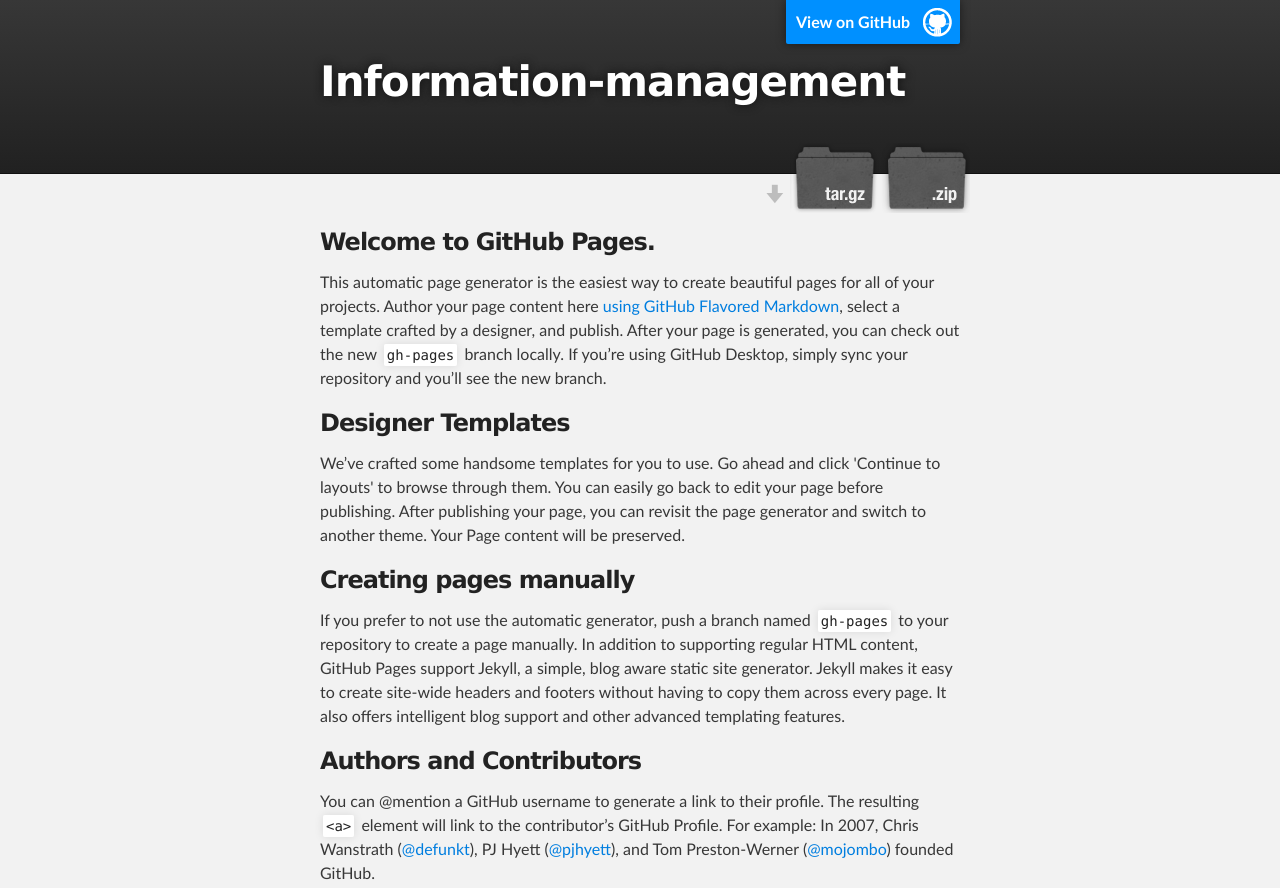
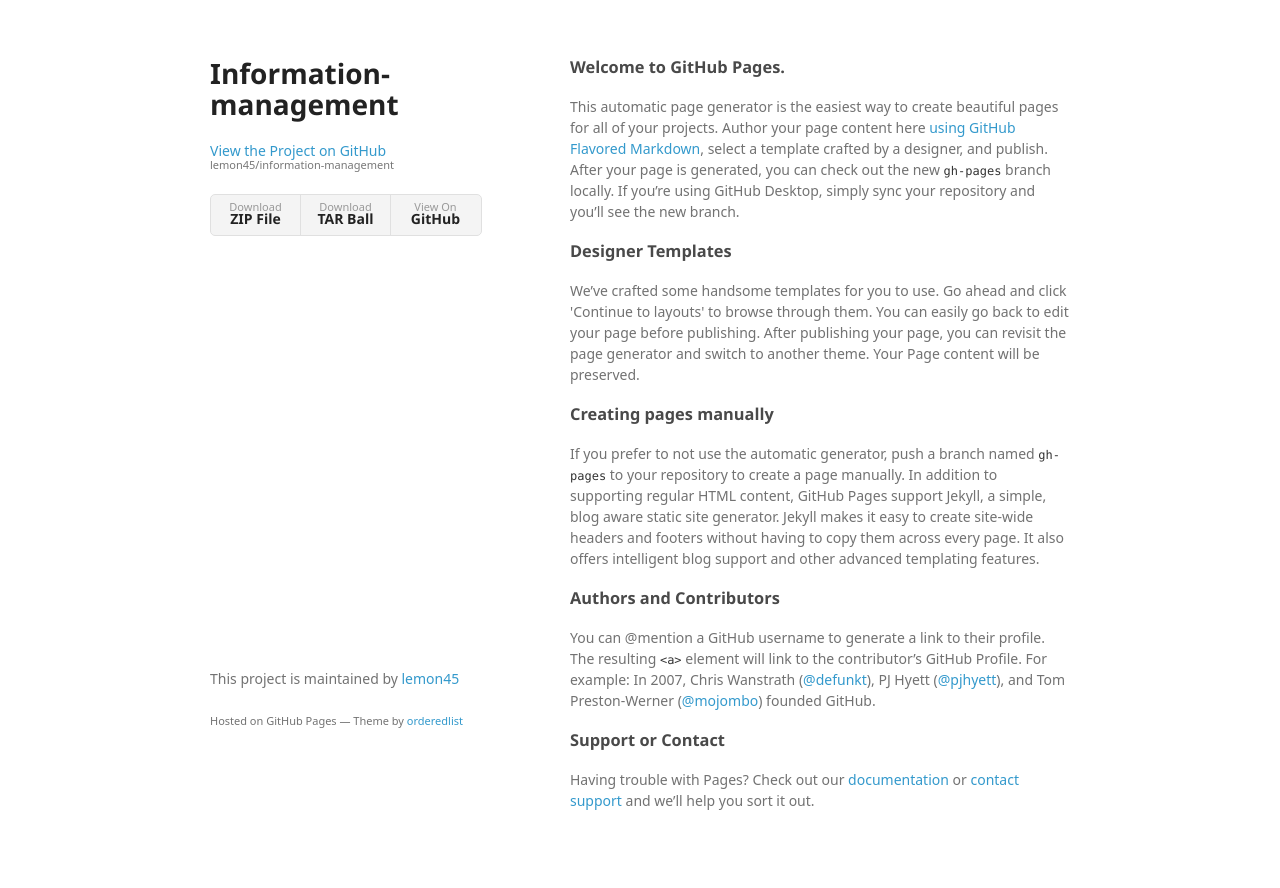
Before and after one commit to lemon45/information-management, a plain HTML site: page index.html in a window 1280 px wide. Shown: the top 888 px of the page. Drawn offline with Linux system fonts and the light colour scheme; a web font is replaced by a local one.

Commit message:
Create master branch via GitHub

```diff
--- a/index.html
+++ b/index.html
@@ -1,36 +1,33 @@
-<!DOCTYPE html>
+<!doctype html>
 <html>
+  <head>
+    <meta charset="utf-8">
+    <meta http-equiv="X-UA-Compatible" content="chrome=1">
+    <title>Information-management by lemon45</title>
 
-  <head>
-    <meta charset='utf-8'>
-    <meta http-equiv="X-UA-Compatible" content="chrome=1">
-    <meta name="description" content="Information-management : ">
+    <link rel="stylesheet" href="stylesheets/styles.css">
+    <link rel="stylesheet" href="stylesheets/github-light.css">
+    <meta name="viewport" content="width=device-width">
+    <!--[if lt IE 9]>
+    <script src="//html5shiv.googlecode.com/svn/trunk/html5.js"></script>
+    <![endif]-->
+  </head>
+  <body>
+    <div class="wrapper">
+      <header>
+        <h1>Information-management</h1>
+        <p></p>
 
-    <link rel="stylesheet" type="text/css" media="screen" href="stylesheets/stylesheet.css">
+        <p class="view"><a href="https://github.com/lemon45/information-management">View the Project on GitHub <small>lemon45/information-management</small></a></p>
 
-    <title>Information-management</title>
-  </head>
 
-  <body>
-
-    <!-- HEADER -->
-    <div id="header_wrap" class="outer">
-        <header class="inner">
-          <a id="forkme_banner" href="https://github.com/lemon45/information-management">View on GitHub</a>
-
-          <h1 id="project_title">Information-management</h1>
-          <h2 id="project_tagline"></h2>
-
-            <section id="downloads">
-              <a class="zip_download_link" href="https://github.com/lemon45/information-management/zipball/master">Download this project as a .zip file</a>
-              <a class="tar_download_link" href="https://github.com/lemon45/information-management/tarball/master">Download this project as a tar.gz file</a>
-            </section>
-        </header>
-    </div>
-
-    <!-- MAIN CONTENT -->
-    <div id="main_content_wrap" class="outer">
-      <section id="main_content" class="inner">
+        <ul>
+          <li><a href="https://github.com/lemon45/information-management/zipball/master">Download <strong>ZIP File</strong></a></li>
+          <li><a href="https://github.com/lemon45/information-management/tarball/master">Download <strong>TAR Ball</strong></a></li>
+          <li><a href="https://github.com/lemon45/information-management">View On <strong>GitHub</strong></a></li>
+        </ul>
+      </header>
+      <section>
         <h3>
 <a id="welcome-to-github-pages" class="anchor" href="#welcome-to-github-pages" aria-hidden="true"><span aria-hidden="true" class="octicon octicon-link"></span></a>Welcome to GitHub Pages.</h3>
 
@@ -56,17 +53,12 @@
 
 <p>Having trouble with Pages? Check out our <a href="https://help.github.com/pages">documentation</a> or <a href="https://github.com/contact">contact support</a> and we’ll help you sort it out.</p>
       </section>
-    </div>
-
-    <!-- FOOTER  -->
-    <div id="footer_wrap" class="outer">
-      <footer class="inner">
-        <p class="copyright">Information-management maintained by <a href="https://github.com/lemon45">lemon45</a></p>
-        <p>Published with <a href="https://pages.github.com">GitHub Pages</a></p>
+      <footer>
+        <p>This project is maintained by <a href="https://github.com/lemon45">lemon45</a></p>
+        <p><small>Hosted on GitHub Pages &mdash; Theme by <a href="https://github.com/orderedlist">orderedlist</a></small></p>
       </footer>
     </div>
-
-
+    <script src="javascripts/scale.fix.js"></script>
 
   </body>
 </html>
```
